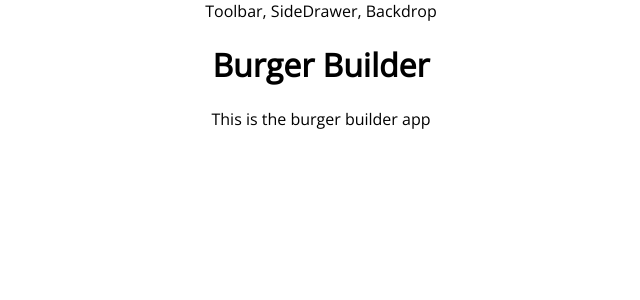
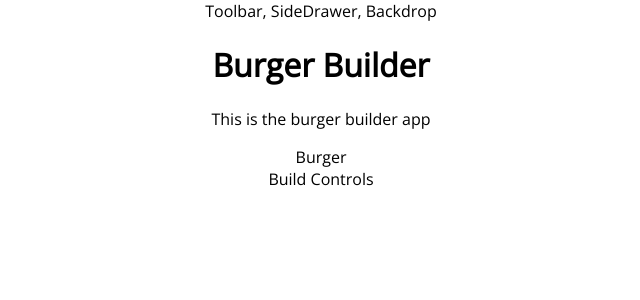
Before and after one commit to adenh93/burger-builder, a React (Create React App) app: page / in a window 1280 px wide. Shown: the top 300 px of the page, without its empty margins (319-959 px from the left). Built offline with nearby package versions, Linux system fonts and the light colour scheme.

Commit message:
Added BurgerBuilder container component. Added Layout.module.css file

```diff
--- a/src/App.js
+++ b/src/App.js
@@ -1,6 +1,7 @@
 import React, { Component } from "react";
 import "./App.css";
 import Layout from "./components/Layout";
+import BurgerBuilder from "./containers/BurgerBuilder";
 
 class App extends Component {
   render() {
@@ -9,6 +10,7 @@
         <Layout>
           <h1>Burger Builder</h1>
           <p>This is the burger builder app</p>
+          <BurgerBuilder />
         </Layout>
       </div>
     );
--- a/src/components/Layout/Layout.js
+++ b/src/components/Layout/Layout.js
@@ -1,9 +1,10 @@
 import React from "react";
+import styles from "./Layout.module.css";
 
 const Layout = ({ children }) => (
   <>
     <div>Toolbar, SideDrawer, Backdrop</div>
-    <main>{children}</main>
+    <main className={styles.Content}>{children}</main>
   </>
 );
 
--- /dev/null
+++ b/src/components/Layout/Layout.module.css
@@ -0,0 +1,3 @@
+.Content {
+  margin-top: 16px;
+}
--- /dev/null
+++ b/src/containers/BurgerBuilder/BurgerBuilder.js
@@ -0,0 +1,14 @@
+import React, { Component } from "react";
+
+class BurgerBuilder extends Component {
+  render() {
+    return (
+      <>
+        <div>Burger</div>
+        <div>Build Controls</div>
+      </>
+    );
+  }
+}
+
+export default BurgerBuilder;
--- /dev/null
+++ b/src/containers/BurgerBuilder/index.js
@@ -0,0 +1,3 @@
+import BurgerBuilder from "./BurgerBuilder";
+
+export default BurgerBuilder;
```
